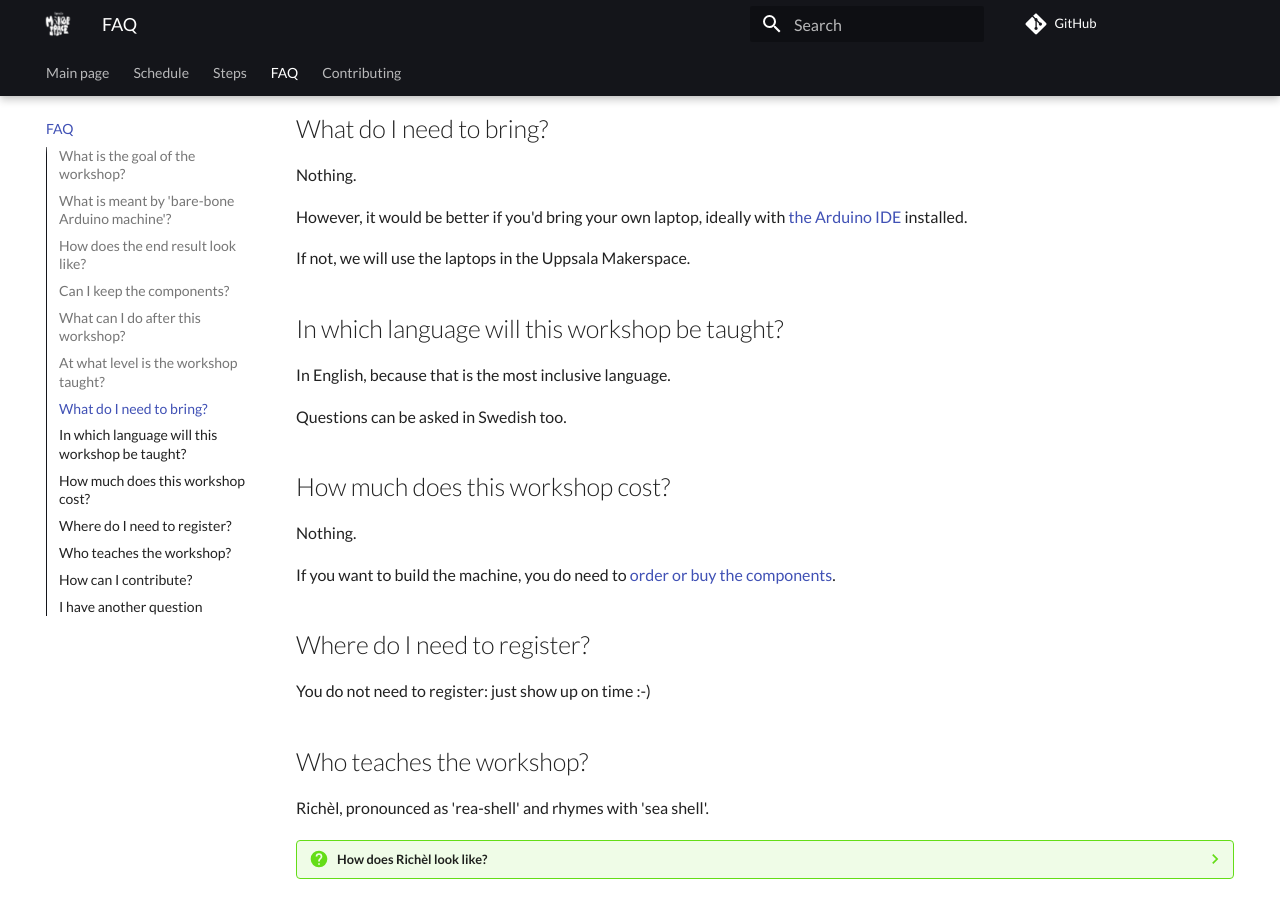
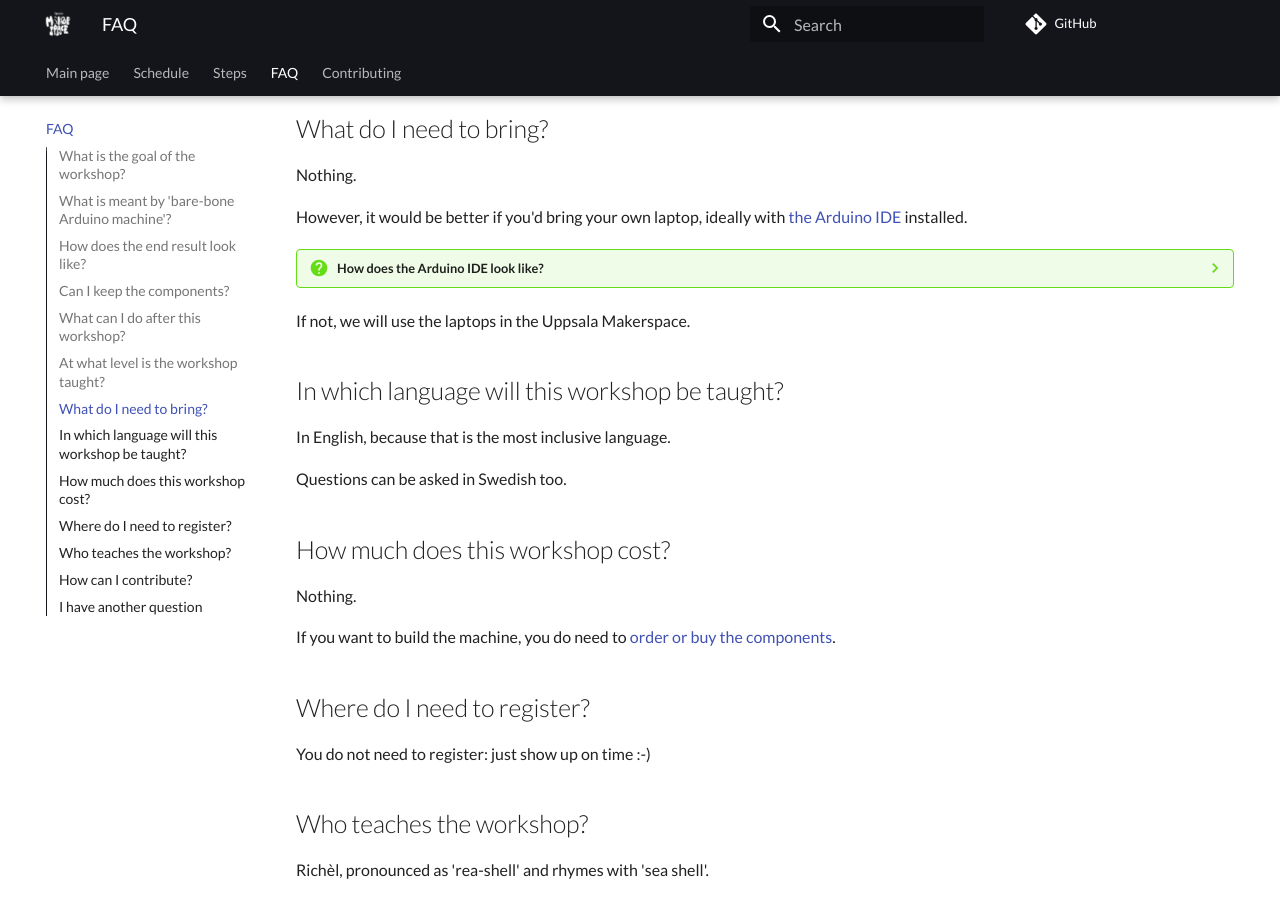
Before and after one commit to richelbilderbeek/build_bare_bone_arduino_machine_workshop, an MkDocs documentation site: the page built from docs/faq.md, in a window 1280 px wide and 900 px high, scrolled down 1119 px. Built offline with MkDocs 1.6.1 and Material for MkDocs 9.7.7, drawn with Linux system fonts in a browser that asks for light colours; comment, search, counter and statistics services are not loaded.

Commit message:
Add Arduino IDE picture

```diff
--- a/docs/faq.md
+++ b/docs/faq.md
@@ -51,6 +51,13 @@
 ideally with [the Arduino IDE](https://www.arduino.cc/en/software/)
 installed.
 
+???- question "How does the Arduino IDE look like?"
+
+    The Arduino IDE is a program that looks similar to this:
+
+    ![The Arduino IDE](arduino_ide.png)
+
+
 If not, we will use the laptops in the Uppsala Makerspace.
 
 ## In which language will this workshop be taught?
```
Also changed, not shown: docs/arduino_ide.png (added).
